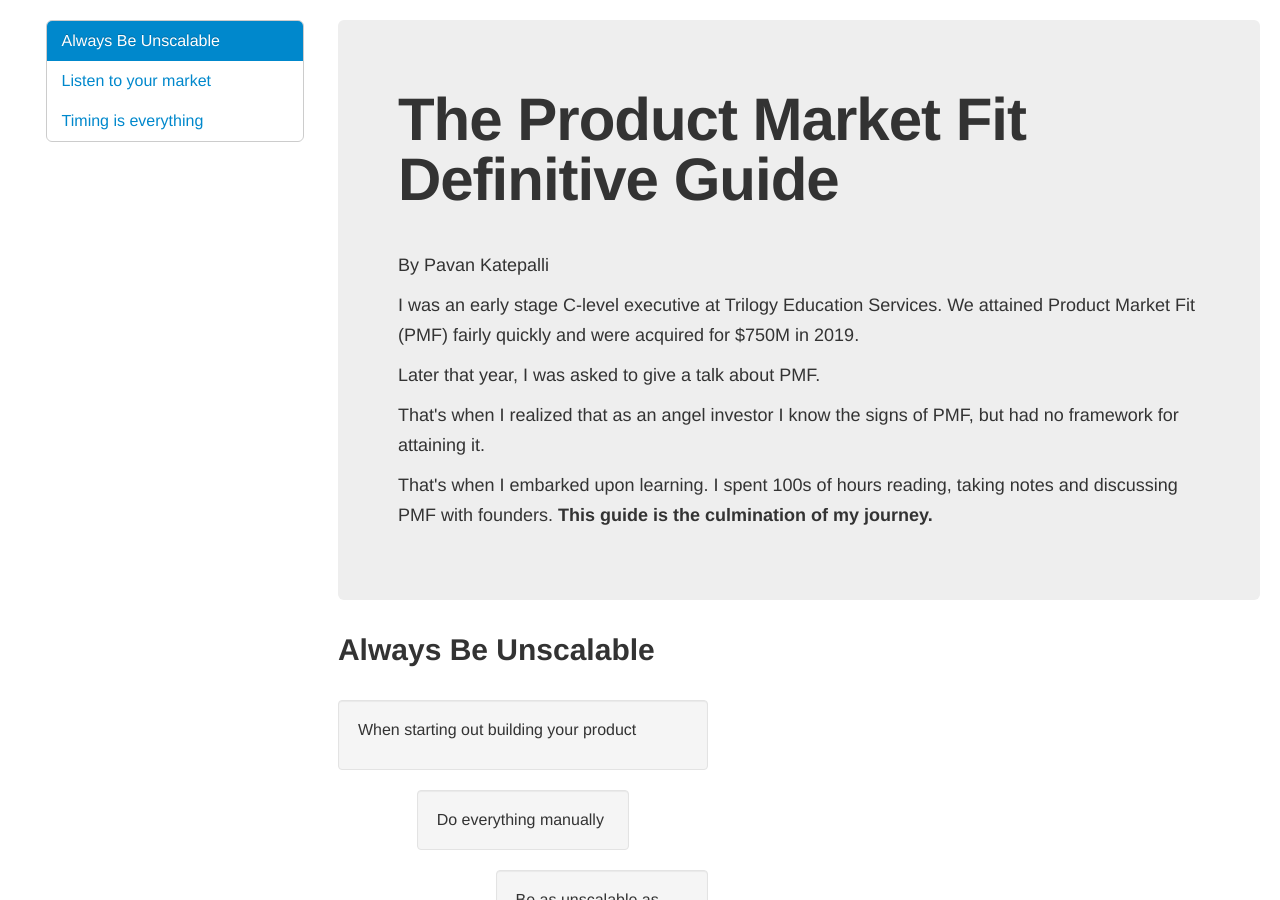
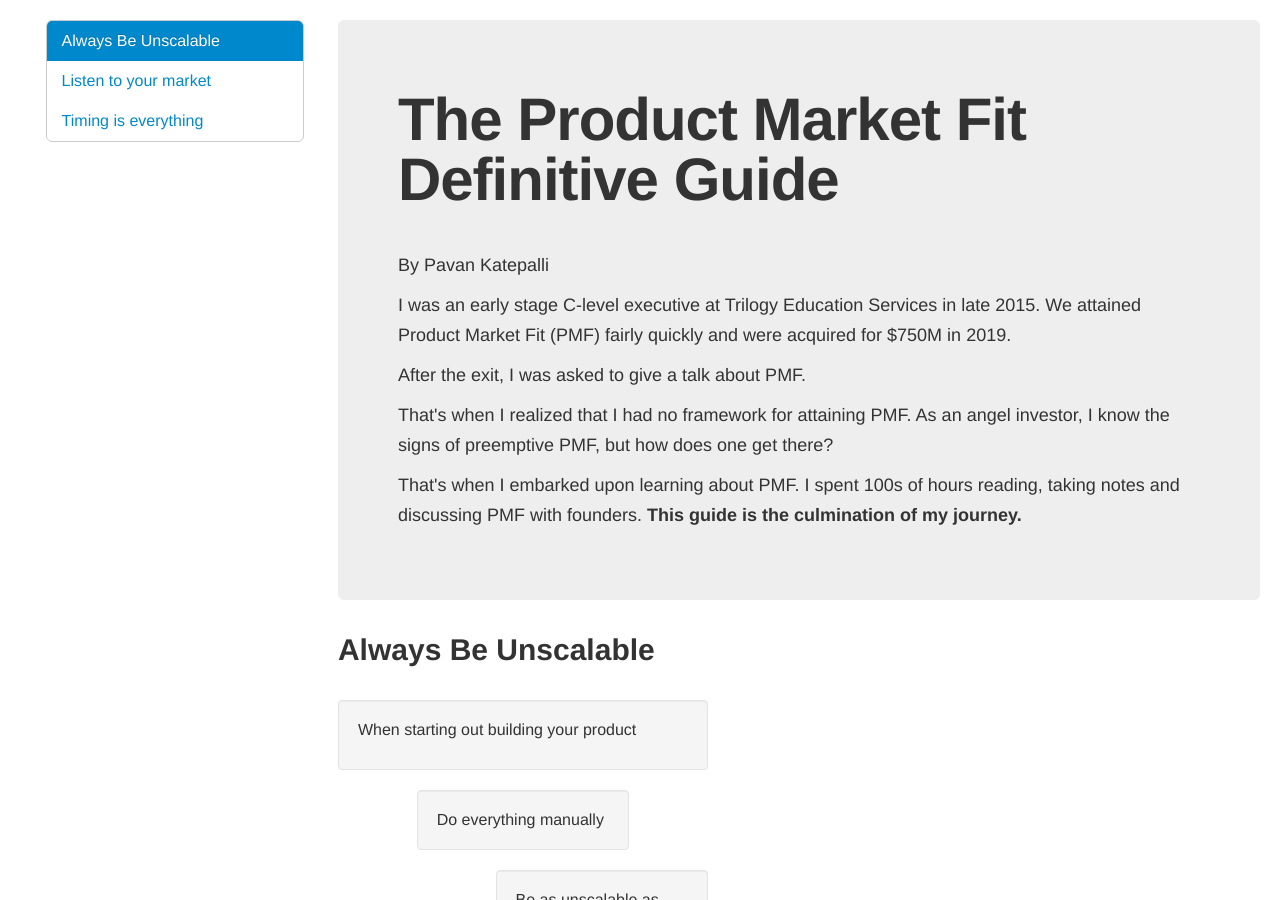
Before and after one commit to katpavan/katpavan.github.io, a Jekyll site: the page test.html, which Jekyll copies as it is, in a window 1280 px wide and 900 px high. Built offline with Jekyll 4.4.1, drawn with Linux system fonts in a browser that asks for light colours.

Commit message:
update intro

```diff
--- a/test.html
+++ b/test.html
@@ -67,13 +67,13 @@
                     <br><br>
                     <p>By Pavan Katepalli</p>
 
-                    <p>I was an early stage C-level executive at Trilogy Education Services. We attained Product Market Fit (PMF) fairly quickly and were acquired for $750M in 2019.</p>
+                    <p>I was an early stage C-level executive at Trilogy Education Services in late 2015. We attained Product Market Fit (PMF) fairly quickly and were acquired for $750M in 2019.</p>
 
-                    <p>Later that year, I was asked to give a talk about PMF.</p>
+                    <p>After the exit, I was asked to give a talk about PMF.</p>
 
-                    <p>That's when I realized that as an angel investor I know the signs of PMF, but had no framework for attaining it.</p>
+                    <p>That's when I realized that I had no framework for attaining PMF. As an angel investor, I know the signs of preemptive PMF, but how does one get there?</p>
 
-                    <p>That's when I embarked upon learning. I spent 100s of hours reading, taking notes and discussing PMF with founders. <b>This guide is the culmination of my journey.</b></p>
+                    <p>That's when I embarked upon learning about PMF. I spent 100s of hours reading, taking notes and discussing PMF with founders. <b>This guide is the culmination of my journey.</b></p>
                 </div>
 
 
```
